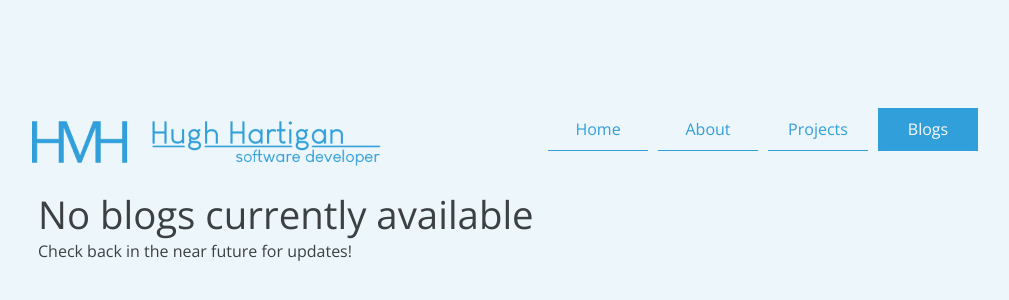
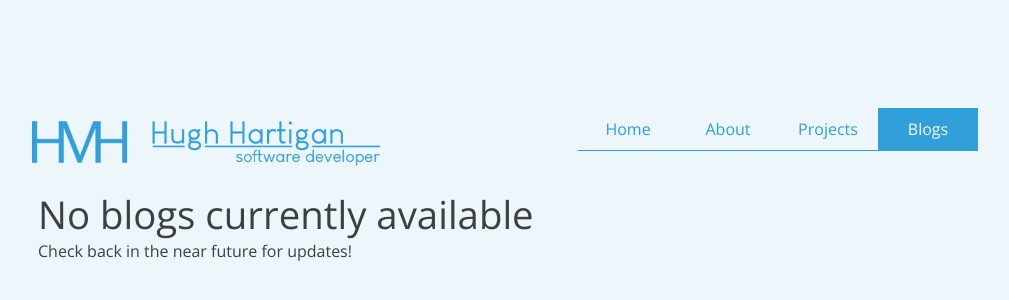
Before and after one commit to HartiganHM/hugh-hartigan-personal-site, a React (Create React App) app: page /blogs in a window 1280 px wide. Shown: the part 208-508 px from the top of the page, without its empty margins (142-1151 px from the left). Built offline with nearby package versions, Linux system fonts and the light colour scheme.

Commit message:
Remove margin-left from all nav-bars

```diff
--- a/src/Components/About/About.css
+++ b/src/Components/About/About.css
@@ -22,7 +22,6 @@
       display: flex; }
       .About .wrapper .nav-bar .nav-link {
         align-self: baseline;
-        margin-left: 10px;
         width: 5rem;
         padding: 0.625rem;
         border-bottom: 1px solid #319fd9;
--- a/src/Components/About/About.scss
+++ b/src/Components/About/About.scss
@@ -19,7 +19,6 @@
       display: flex;
       .nav-link {
         align-self: baseline;
-        margin-left: 10px;
         @include buttonAlternate;
         &:hover {
           @include buttonHoverAlternate;
--- a/src/Components/Blogs/Blogs.css
+++ b/src/Components/Blogs/Blogs.css
@@ -22,7 +22,6 @@
       display: flex; }
       .Blogs .wrapper .nav-bar .nav-link {
         align-self: baseline;
-        margin-left: 10px;
         width: 5rem;
         padding: 0.625rem;
         border-bottom: 1px solid #319fd9;
--- a/src/Components/Blogs/Blogs.scss
+++ b/src/Components/Blogs/Blogs.scss
@@ -20,7 +20,6 @@
       display: flex;
       .nav-link {
         align-self: baseline;
-        margin-left: 10px;
         @include buttonAlternate;
         &:hover {
           @include buttonHoverAlternate;
--- a/src/Components/Projects/Projects.css
+++ b/src/Components/Projects/Projects.css
@@ -22,7 +22,6 @@
       display: flex; }
       .Projects .wrapper .nav-bar .nav-link {
         align-self: baseline;
-        margin-left: 10px;
         width: 5rem;
         padding: 0.625rem;
         border-bottom: 1px solid #319fd9;
--- a/src/Components/Projects/Projects.scss
+++ b/src/Components/Projects/Projects.scss
@@ -19,7 +19,6 @@
       display: flex;
       .nav-link {
         align-self: baseline;
-        margin-left: 10px;
         @include buttonAlternate;
         &:hover {
           @include buttonHoverAlternate;
```
